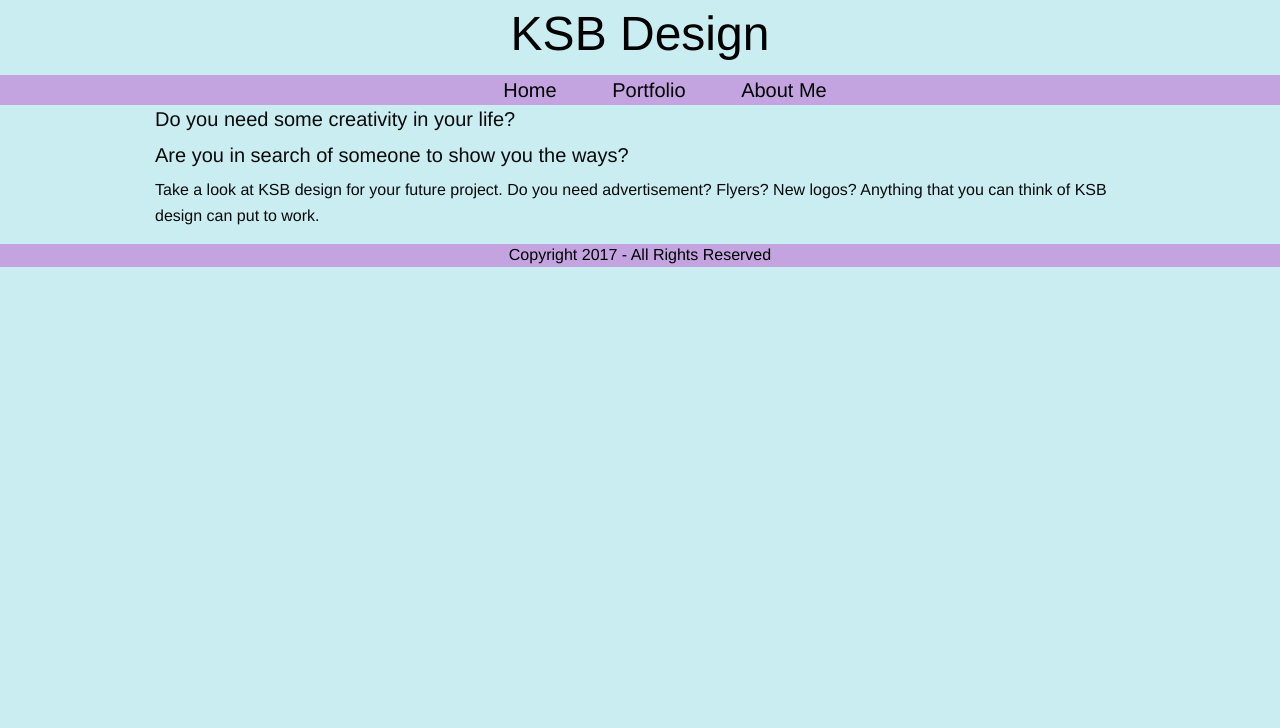
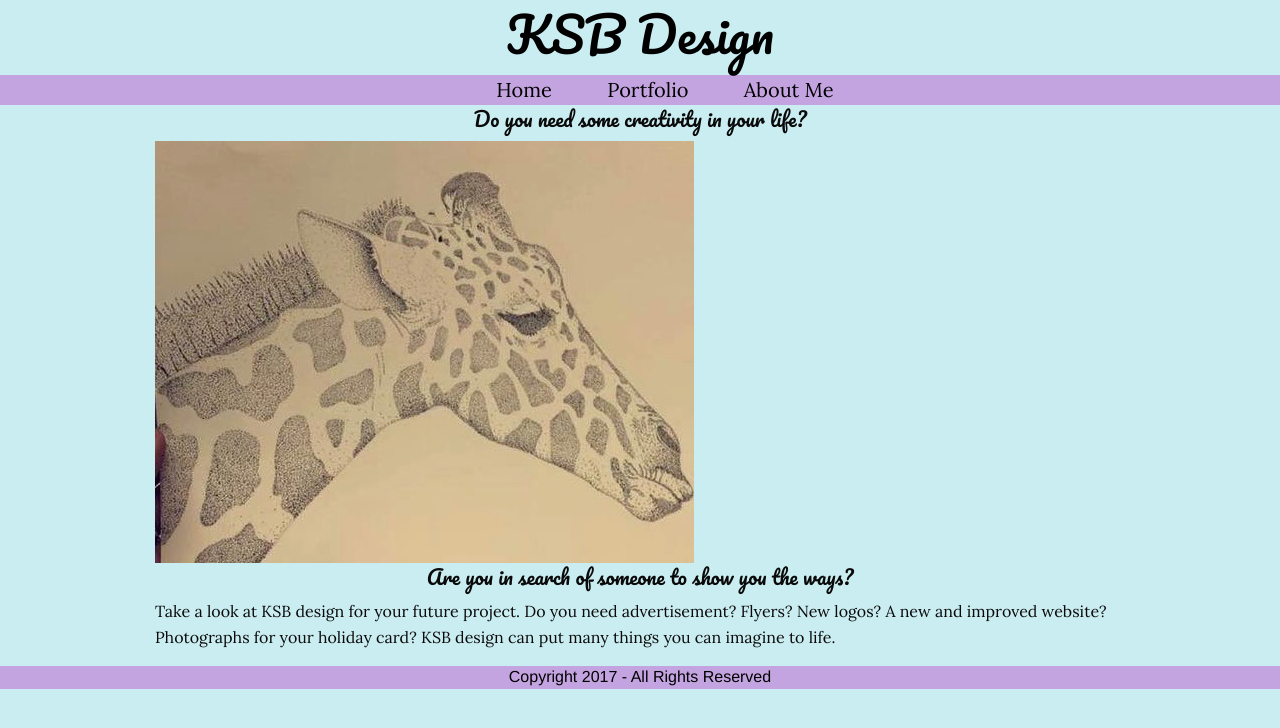
Before and after one commit to ja5293/art3870-w17, a plain HTML site: page index.html in a window 1280 px wide. Drawn offline with Linux system fonts and the light colour scheme.

Commit message:
new changes

```diff
--- a/css/app.css
+++ b/css/app.css
@@ -7,30 +7,41 @@
 
 /* footer styles */
 
+h1{
+  font-family: 'Pacifico', cursive;
+}
 
 a{
   margin-left: 50px;
   color: black;
+  font-family: 'Lora', serif;
+
 }
 
 .rownav {
   text-align: center;
   background-color: #C4A4E0;
   font-size: 20px;
+
 }
+
 
 body{
   background-color: #CAEDF1;
+  font-family: 'Lora', serif;
 }
 
 h2{
   font-size: 20px; font-style: bold;
+  font-family: 'Pacifico', cursive;
+  text-align: center;
 }
 
-.rowfooter {color: black;   background-color: #C4A4E0; text-align: center;}
+.rowfooter {color: black;   background-color: #C4A4E0; text-align: center;   font-family: 'Lora', serif;
+}
 
 
-.rowheader {color: black; text-align: center;}
+.rowheader {color: black; text-align: center; }
 
 figcaption{
 
--- a/index.html
+++ b/index.html
@@ -6,6 +6,7 @@
   <meta name="viewport" content="width=device-width, initial-scale=1.0">
   <title>Kendall Bernardi - Artist - Homepage</title>
   <link rel="stylesheet" href="css/foundation.css">
+  <link href="https://fonts.googleapis.com/css?family=Lora|Pacifico" rel="stylesheet">
   <link rel="stylesheet" href="css/app.css">
 
 </head>
@@ -33,8 +34,9 @@
 <div class="row">
   <div class="columns small-12">
   <h2>Do you need some creativity in your life?</h2>
+  <img src="images/giraffe.jpg" alt="giraffe drawing">
   <h2>Are you in search of someone to show you the ways?</h2>
-  <p>Take a look at KSB design for your future project. Do you need advertisement? Flyers? New logos? Anything that you can think of KSB design can put to work. </p>
+  <p>Take a look at KSB design for your future project. Do you need advertisement? Flyers? New logos? A new and improved website? Photographs for your holiday card? KSB design can put many things you can imagine to life. </p>
 </div>
 </div>
 
```
Also changed, not shown: about.html (+2 -1 lines), portfolio.html (+16 -7 lines), images/giraffe.jpg (added), 2 other files.
